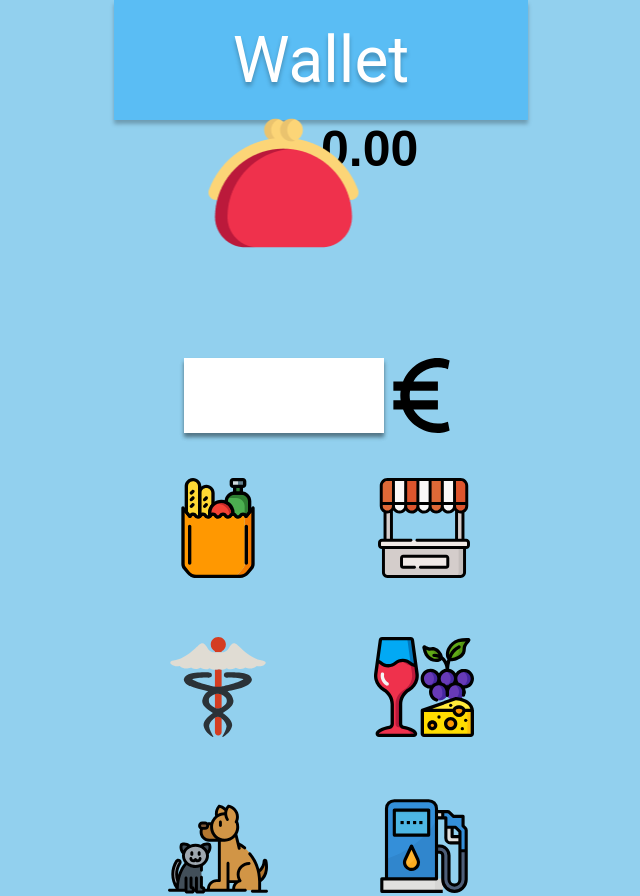
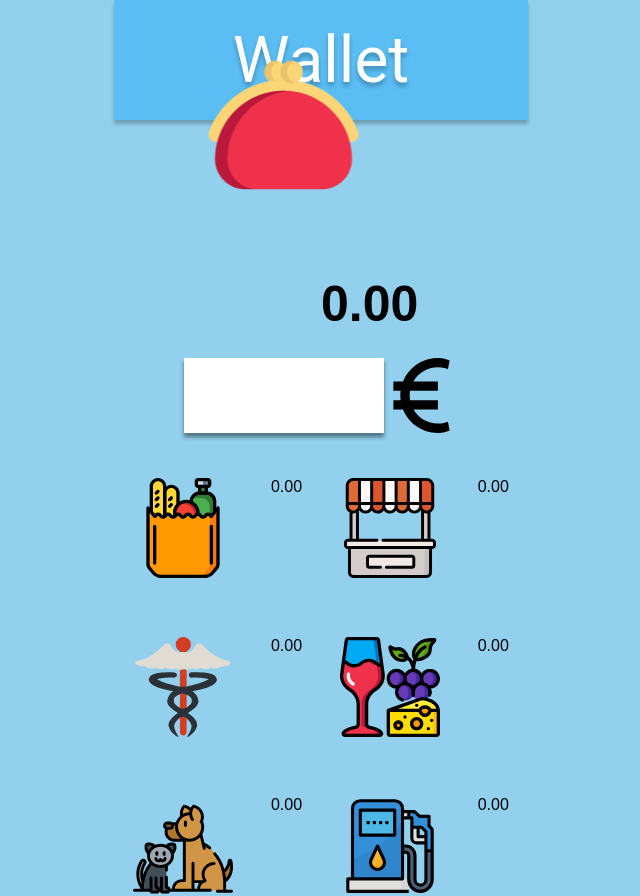
Before and after one commit to ccelia99/Wallet, a React (Create React App) app: page / in a window 1280 px wide. Shown: the top 896 px of the page, without its empty margins (319-959 px from the left). Built offline with nearby package versions, Linux system fonts and the light colour scheme.

Commit message:
Add new transaction implemented

```diff
--- a/src/App.js
+++ b/src/App.js
@@ -16,26 +16,79 @@ class App extends Component {
   constructor(props) {
     super(props);
     this.state = {
-      data: testdata
+      data: testdata,
+      walletSaldo : 0.00,
+      meze :  0.00,
+      food : 0.00,
+      varioussmall : 0.00,
+      pharmacy : 0.00,
+      animals : 0.00,
+      gas : 0.00
+
     }
     this.handleFormSubmit = this.handleFormSubmit.bind(this);
+    this.setWalletandCat = this.setWalletandCat.bind(this);
   }
+
+
 
   handleFormSubmit(newdata) {
     let storedata =  this.state.data.slice();
-    storedata.push(newdata);
+    storedata.push(newdata);  //tallentaa uuden datan listaan
+
+    storedata.sort((a,b) => {   //jarjestaa listan uusin ensin jarjestykseen
+      const aDate = new Date(a.date);
+      const bDate = new Date(b.date);
+      return bDate.getTime() - aDate.getTime();
+    });
+
+
     this.setState({
         data: storedata
     });
   }
 
+  setWalletandCat(sum, eId) {
+    // funktio Walletin saldon muuttamiseksi
+    //lisaa Transactionista tulevan summan lompakoon
+    //PaymentCatin napeista tuleva summa on negatiivinen
+
+
+        let walletSaldo__old = this.state.walletSaldo;
+        this.setState({ walletSaldo: (sum + walletSaldo__old) });
+        this.setState({mezeSaldo: sum});
+
+
+        console.log("lompakkosaldo; edellinen ja uusi ");
+        console.log(walletSaldo__old);
+        console.log(sum);
+
+
+    // siirtaa summan ko. maksuluokan state muuttujaan , jos summa on
+    // negatiivinen eli tulee PaymentCatin napeista
+      if (sum<0) {
+        let oldSaldo = this.state[eId];
+        let paySum = ((sum*(-1)) + oldSaldo);
+        this.setState( {[eId] : paySum} )
+       }
+  }
+
+
+
+
   render() {
+
+
     return (
+
+
+
       <>
         <Router>
           <div className="App" >
           <Header />
-            <Route path="/" exact render={() => <Items onFormSubmit={this.handleFormSubmit} />} />
+            <Route path="/" exact render={() =>
+              <Items onFormSubmit={this.handleFormSubmit} setWallet={this.setWalletandCat} walletSaldo={this.state.walletSaldo} meze={this.state.meze} food={this.state.food} varioussmall={this.state.varioussmall} pharmacy={this.state.pharmacy} animals={this.state.animals} gas={this.state.gas}/>} />
             <Route path="/stats" render={() => <Stats data={this.state.data} />} />
             <Route path="/graph" component={Graph} />
             <Route path="/settings" component={Settings} />
--- a/src/SALAA.js
+++ b/src/SALAA.js
@@ -43,15 +43,15 @@ class Wallet extends React.Component {
 
   <button type="submit" onClick={this.myFunction} ><img src={wallet}/>{parseFloat(this.state.data.saldo).toFixed(2) }</button>
 
-  handleSubmitWallet(event) {
+  handleSubmit(event) {
     event.preventDefault();
     console.log("laheta lomake");
     let data = Object.assign({}, this.state.data);
     data.sum = parseFloat(data.sum);
     this.props.onFormSubmit(data);
   }
-  this.handleSubmitWallet = this.handleSubmitWallet.bind(this);
-  onSubmit={this.handleSubmitWallet}
+  this.handleSubmit = this.handleSubmit.bind(this);
+  onSubmit={this.handleSubmit}
 
   <input type="image" src={wallet} alt="" name="wallet__img" onClick={SubmitForm} />
   <button name="wallet__img" value='wallet'> <img src={wallet} alt="" > </button>
--- a/src/components/Items/Items.js
+++ b/src/components/Items/Items.js
@@ -10,42 +10,19 @@ class Items extends Component {
     super(props);
     this.paymentcat = React.createRef()
     this.state = {
-      walletSaldo : 0.00,
+
       transferSum : 0.00
     };
-    this.setWallet = this.setWallet.bind(this);
-
   }
 
-  setWallet(sum) {
-// funktio Walletin saldon muuttamiseksi
-//Vahentaa Transactionista tulevan summan lompakosta
 
 
-    let walletSaldo__old = this.state.walletSaldo;
-    this.setState({ walletSaldo: (sum + walletSaldo__old) });
-    this.setState({transferSum: sum});
-
-    console.log("lompakkos vanha, uusi ja siirtosumma");
-    console.log(walletSaldo__old);
-    console.log(sum);
-
-
-    //  siirtaa summan PaymentCat-luokan funktion kasiteltavaksi, jos summa on
-    // negatiivinen
-    if (sum<0) {
-    this.paymentcat.current.setTransActTotal(-sum);
-    }
-
-
-  }
 
   render() {
     return (
       <div>
-        <div  className="walletSaldo">{parseFloat(this.state.walletSaldo).toFixed(2) }</div>
-        <Transaction onFormSubmit={this.props.onFormSubmit}  setWallet={this.setWallet} />
-        <PaymentCat transferValue={this.props.sum}  ref={this.paymentcat} onFormSubmit={this.props.onFormSubmit.bind(this)} />
+        <Transaction onFormSubmit={this.props.onFormSubmit}  setWallet={this.props.setWallet} walletSaldo={this.props.walletSaldo} meze={this.props.meze} food={this.props.food} varioussmall={this.props.varioussmall} pharmacy={this.props.pharmacy} animals={this.props.animals} gas={this.props.gas}  />
+        <PaymentCat mezeSaldo={this.state.mezeSaldo} onFormSubmit={this.props.onFormSubmit.bind(this)} />
 
       </div>
       );
--- a/src/components/Transaction/Transaction.css
+++ b/src/components/Transaction/Transaction.css
@@ -11,6 +11,17 @@
   width: 150px;
   height: auto;
   margin-top: 5px;
+}
+
+.wallet__saldo {
+  display: flex;
+  position: relative;
+  top: 20%;
+  left: 50%;
+
+  color: black;
+  font-weight: bold;
+  font-size: 50px;
 }
 
 
--- a/src/components/Transaction/Transaction.js
+++ b/src/components/Transaction/Transaction.js
@@ -2,6 +2,7 @@ import React from 'react';
 import './Transaction.css';
 import euro from '../icons/icon-euro.svg';
 import wallet from '../icons/icon-wallet.png';
+
 
 import food from '../icons/icon-food.svg';
 import varioussmall from '../icons/icon-varioussmall.svg';
@@ -18,47 +19,64 @@ class Transaction extends React.Component {
   constructor(props) {
     super(props);
     this.state = {
-        data: {
-          sum : 0.00
-
-        }
           };
     this.handleInputChange = this.handleInputChange.bind(this);
-    this.handleSubmitWallet = this.handleSubmitWallet.bind(this);
+    this.handleSubmit = this.handleSubmit.bind(this);
 
   }
 
 
+  handleInputChange(event) {
+// tallennetaan summa ja paivamaara Stats-sivulla esitettavaan listaan
 
-  handleInputChange(event) {
+    event.preventDefault();  //estaa kentan hyvaksymisen enterilla
     const target = event.target;
     const value = target.type === 'checkbox' ? target.checked : target.value;
     const name = target.name;
 
+    if(value>0) {
 
+      let timestamp = new Date(); //luodaan timestap ko. paivalle
+      let todayDate = new Intl.DateTimeFormat('en-US', {year: 'numeric', month: '2-digit',day: '2-digit'}).format(timestamp)
 
       this.setState( {
           data: {
               ...this.state.data,
-            [name]: value
+              [name]: value,
+              date : todayDate
           }
       });
-
+    }
+    else {
+      alert();
+    }
   }
 
-  handleSubmitWallet(event) {
+
+  handleSubmit(event) {
+
     event.preventDefault();
     console.log("laheta lomake");
-    let data = Object.assign({}, this.state.data); //kopio datasta tyhjaan javascript olioon
+
+    let paymenCatType = event.target.id; //paymentCategoryn tyyppi eventista
+    console.log(paymenCatType);
+
+    let data = Object.assign({}, this.state.data,  {category: paymenCatType } ); //kopio datasta tyhjaan javascript olioon & tyyppi mukaan
+    this.props.onFormSubmit(data); //siirretaan data Items-tasolle
+
     data.sum = parseFloat(data.sum);
-    this.props.onFormSubmit(data);
 
-    if (event.target.className === 'paymentcat__button') {
-      this.props.setWallet(-data.sum);
-      console.log("trans valittu")  ;
+    if(data.sum>0) {
+      let eName = event.target.className;
+        if (eName === 'paymentcat__button') {
+          this.props.setWallet(-data.sum, paymenCatType);
         }
         else {
-      this.props.setWallet(data.sum);
+          this.props.setWallet(data.sum, paymenCatType );
+        }
+      }
+      else {
+        alert();
       }
     }
 
@@ -67,29 +85,39 @@ class Transaction extends React.Component {
   // render sisaltaa transaction-lomakkeen ja sen image-buttonit sen hyvaksymiseen; wallet saldoineen ylhaalla ja
   // maksuluokat alapuolella
     render () {
+
       return (
         <>
-
-        <form id='transaction' onSubmit={this.handleSubmitWallet}>
-            <input type="image" src={wallet} alt="" className="wallet__img"  value={this.state.sum} onClick={this.handleSubmitWallet} />
+          <form id='transaction' onSubmit={this.handleSubmit}>
+            <input type="image" id="wallet" src={wallet} alt="" className="wallet__img"  value={this.state.sum} onClick={this.handleSubmit} />
+            <label for="wallet__img" className="wallet__saldo">{parseFloat(this.props.walletSaldo).toFixed(2) }</label>
 
           <div className="transaction" >
-              <input type="number" name="sum" id="sum" step="0.01"  onChange={this.handleInputChange} />
+              <input type="number" name="sum" required id="sum" step="0.01"  min="0.01" onChange={this.handleInputChange} />
               <img src={euro} alt="" className="euro" />
           </div>
 
           <div className="paymentcat">
             <div className="paymentcat__row">
-              <input type="image" id="food" className="paymentcat__button" src={food} alt="" value={this.state.sum} onClick={this.handleSubmitWallet} />
-              <input type="image" id="varioussmall" className="paymentcat__button" src={varioussmall} alt="" value={this.state.sum} onClick={this.handleSubmitWallet} />
+              <input type="image" id="food" className="paymentcat__button" src={food} alt="" value={this.state.sum} onClick={this.handleSubmit} />
+              <label for="paymentcat__button" className="payment__saldo">{parseFloat(this.props.food).toFixed(2) }</label>
+
+              <input type="image" id="varioussmall" className="paymentcat__button" src={varioussmall} alt="" value={this.state.sum} onClick={this.handleSubmit} />
+              <label for="paymentcat__button" className="payment__saldo">{parseFloat(this.props.varioussmall).toFixed(2) }</label>
             </div>
             <div className="paymentcat__row">
-              <input type="image" id="pharmacy" className="paymentcat__button" src={pharmacy} alt=""  value={this.state.sum} onClick={this.handleSubmitWallet} />
-              <input type="image" id="meze" className="paymentcat__button" src={meze} alt="" value={this.state.sum} onClick={this.handleSubmitWallet} />
+              <input type="image" id="pharmacy" className="paymentcat__button" src={pharmacy} alt=""  value={this.state.sum} onClick={this.handleSubmit} />
+              <label for="paymentcat__button" className="payment__saldo">{parseFloat(this.props.pharmacy).toFixed(2) }</label>
+
+              <input type="image" id="meze" className="paymentcat__button" src={meze} alt="" value={this.state.sum} onClick={this.handleSubmit} />
+              <label for="paymentcat__button" className="payment__saldo">{parseFloat(this.props.meze).toFixed(2) }</label>
             </div>
             <div className="paymentcat__row">
-              <input type="image" id="animals" className="paymentcat__button" src={animals} alt="" value={this.state.sum} onClick={this.handleSubmitWallet} />
-              <input type="image" id="gas" className="paymentcat__button" src={gas} alt="" value={this.state.sum} onClick={this.handleSubmitWallet} />
+              <input type="image" id="animals" className="paymentcat__button" src={animals} alt="" value={this.state.sum} onClick={this.handleSubmit} />
+              <label for="paymentcat__button" className="payment__saldo">{parseFloat(this.props.animals).toFixed(2) }</label>
+
+              <input type="image" id="gas" className="paymentcat__button" src={gas} alt="" value={this.state.sum} onClick={this.handleSubmit} />
+              <label for="paymentcat__button" className="payment__saldo">{parseFloat(this.props.gas).toFixed(2) }</label>
             </div>
 			    </div>
 
--- a/src/testdata.js
+++ b/src/testdata.js
@@ -46,55 +46,8 @@ const testdata = [
     category: 'Varioussmall',
     sum: 352.00,
     date: '2019-01-15'
-    },
-    {
-    id: "9",
-    category: 'Pharmacy',
-    sum: 18.90,
-    date: '2019-01-12'
-    },
-    {
-    id: "10",
-    category: 'Meze',
-    sum: 128.90,
-    date: '2018-12-31'
-    },
-    {
-    id: "11",
-    category: 'Animals',
-    sum: 15.00,
-    date: '2019-12-31'
-    },
-    {
-    id: "12",
-    category: 'Gas',
-    sum: 16.00,
-    date: '2019-12-15'
-    },
-    {
-        id: "9",
-        category: 'Pharmacy',
-        sum: 18.90,
-        date: '2019-01-12'
-        },
-        {
-        id: "10",
-        category: 'Meze',
-        sum: 128.90,
-        date: '2018-12-31'
-        },
-        {
-        id: "11",
-        category: 'Animals',
-        sum: 15.00,
-        date: '2019-12-31'
-        },
-        {
-        id: "12",
-        category: 'Gas',
-        sum: 16.00,
-        date: '2019-12-15'
-        }
+    }
+
 ];
 
 export default testdata;
```
Also changed, not shown: src/components/PaymentCat/PaymentCat.js (+13 -8 lines). Lines whose indentation alone changed are shown as unchanged.
